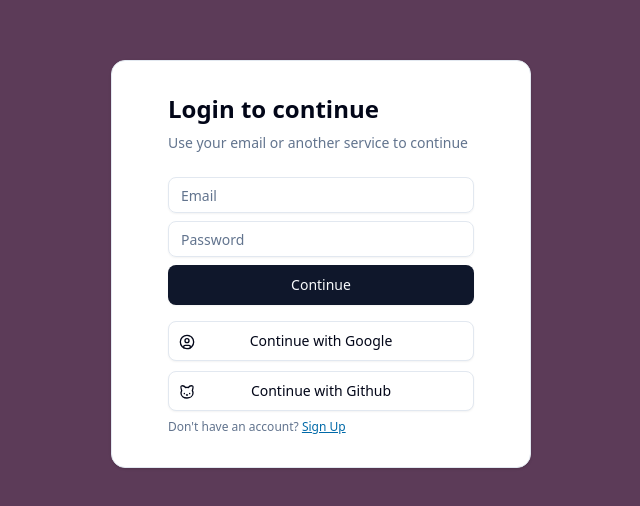
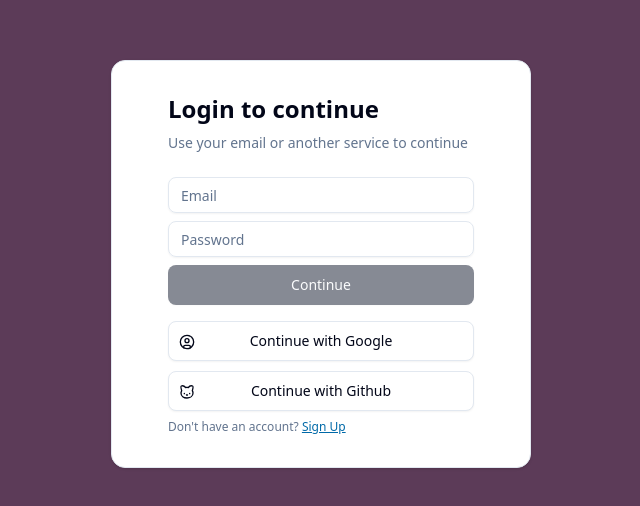
Before and after one commit to Yeonu-Kim/slack_clone_using_nextjs, a Next.js app: page / in a window 1280 px wide. Shown: the part 136-642 px from the top of the page, without its empty margins (319-959 px from the left). Built offline with nearby package versions, Linux system fonts and the light colour scheme.

Commit message:
✨ 로그인, 회원가입을 위한 validation 추가

```diff
--- /dev/null
+++ b/src/entities/input.ts
@@ -0,0 +1,5 @@
+export type Input<T> = {
+  isError: boolean;
+  value: T;
+  onChange: (input: T) => void;
+};
--- a/src/features/auth/components/sign-in-card.tsx
+++ b/src/features/auth/components/sign-in-card.tsx
@@ -11,6 +11,7 @@ import {
 import { Input } from "@/components/ui/input";
 import { Separator } from "@radix-ui/react-separator";
 import type { AuthType } from "@/features/auth/entities";
+import { implInputPresentation } from "@/features/auth/presentation/inputPresentation";
 
 type SocialLoginButtonInfo = {
   type: "GOOGLE" | "GITHUB";
@@ -27,6 +28,13 @@ export const SignInCard = ({
 }: {
   setAuthType: (input: AuthType) => void;
 }) => {
+  const inputStates = implInputPresentation().useValidator();
+
+  const { email, password } = inputStates;
+
+  const disableSubmit =
+    email.value.trim().length === 0 || password.value.trim().length === 0;
+
   return (
     <Card className="w-full h-full p-8">
       <CardHeader className="flex flex-col gap-2">
@@ -40,19 +48,27 @@ export const SignInCard = ({
         <form className="flex flex-col gap-2">
           <Input
             disabled={false}
-            value=""
-            onChange={() => {}}
+            value={email.value}
+            onChange={(e) => {
+              email.onChange(e.target.value);
+            }}
             placeholder="Email"
-            required
           />
           <Input
             disabled={false}
-            value=""
-            onChange={() => {}}
+            value={password.value}
+            type="password"
+            onChange={(e) => {
+              password.onChange(e.target.value);
+            }}
             placeholder="Password"
-            required
           />
-          <Button type="submit" className="w-full" size="lg">
+          <Button
+            type="submit"
+            className="w-full"
+            size="lg"
+            disabled={disableSubmit}
+          >
             Continue
           </Button>
           <Separator />
--- a/src/features/auth/components/sign-up-card.tsx
+++ b/src/features/auth/components/sign-up-card.tsx
@@ -11,6 +11,7 @@ import {
 import { Input } from "@/components/ui/input";
 import { Separator } from "@radix-ui/react-separator";
 import type { AuthType } from "@/features/auth/entities";
+import { implInputPresentation } from "@/features/auth/presentation/inputPresentation";
 
 type SocialSignUpButtonInfo = {
   type: "GOOGLE" | "GITHUB";
@@ -27,6 +28,15 @@ export const SignUpCard = ({
 }: {
   setAuthType: (input: AuthType) => void;
 }) => {
+  const inputStates = implInputPresentation().useValidator();
+
+  const { email, password, passwordConfirm } = inputStates;
+
+  const disableSubmit =
+    email.value.trim().length === 0 ||
+    password.value.trim().length === 0 ||
+    passwordConfirm.value.trim().length === 0;
+
   return (
     <Card className="w-full h-full p-8">
       <CardHeader className="flex flex-col gap-2">
@@ -40,26 +50,34 @@ export const SignUpCard = ({
         <form className="flex flex-col gap-2">
           <Input
             disabled={false}
-            value=""
-            onChange={() => {}}
+            value={email.value}
+            onChange={(e) => {
+              email.onChange(e.target.value);
+            }}
             placeholder="Email"
-            required
           />
           <Input
             disabled={false}
-            value=""
-            onChange={() => {}}
+            value={password.value}
+            onChange={(e) => {
+              password.onChange(e.target.value);
+            }}
             placeholder="Password"
-            required
           />
           <Input
             disabled={false}
-            value=""
-            onChange={() => {}}
+            value={passwordConfirm.value}
+            onChange={(e) => {
+              passwordConfirm.onChange(e.target.value);
+            }}
             placeholder="Confirm Password"
-            required
           />
-          <Button type="submit" className="w-full" size="lg">
+          <Button
+            type="submit"
+            className="w-full"
+            size="lg"
+            disabled={disableSubmit}
+          >
             Continue
           </Button>
           <Separator />
--- /dev/null
+++ b/src/features/auth/presentation/formPresentation.ts
@@ -0,0 +1,33 @@
+import type { Input } from "@/entities/input";
+
+export const implFormPresentation = () => {
+  return {
+    useValidator: ({
+      inputStates,
+    }: {
+      inputStates: {
+        email: Input<string>;
+        password: Input<string>;
+        passwordConfirm: Input<string>;
+      };
+    }) => {
+      const { email, password, passwordConfirm } = inputStates;
+      return {
+        email: {
+          isError: email.isError || email.value.trim().length === 0,
+          value: email.value,
+        },
+        password: {
+          isError: password.isError || password.value.trim().length === 0,
+          value: password.value,
+        },
+        passwordConfirm: {
+          isError:
+            password !== passwordConfirm ||
+            passwordConfirm.value.trim().length === 0,
+          value: passwordConfirm.value,
+        },
+      };
+    },
+  };
+};
--- /dev/null
+++ b/src/features/auth/presentation/inputPresentation.ts
@@ -0,0 +1,32 @@
+import { useState } from "react";
+
+const EMAIL_REGEX = /^[a-zA-Z0-9._%+-]+@[a-zA-Z0-9.-]+\.[a-zA-Z]{2,}$/;
+const PASSWORD_REGEX = /^.{8,64}$/;
+
+export const implInputPresentation = () => {
+  return {
+    useValidator: () => {
+      const [email, setEmail] = useState("");
+      const [password, setPassword] = useState("");
+      const [passwordConfirm, setPasswordConfirm] = useState("");
+
+      return {
+        email: {
+          isError: !EMAIL_REGEX.test(email),
+          value: email,
+          onChange: setEmail,
+        },
+        password: {
+          isError: !PASSWORD_REGEX.test(password),
+          value: password,
+          onChange: setPassword,
+        },
+        passwordConfirm: {
+          isError: false,
+          value: passwordConfirm,
+          onChange: setPasswordConfirm,
+        },
+      };
+    },
+  };
+};
```
